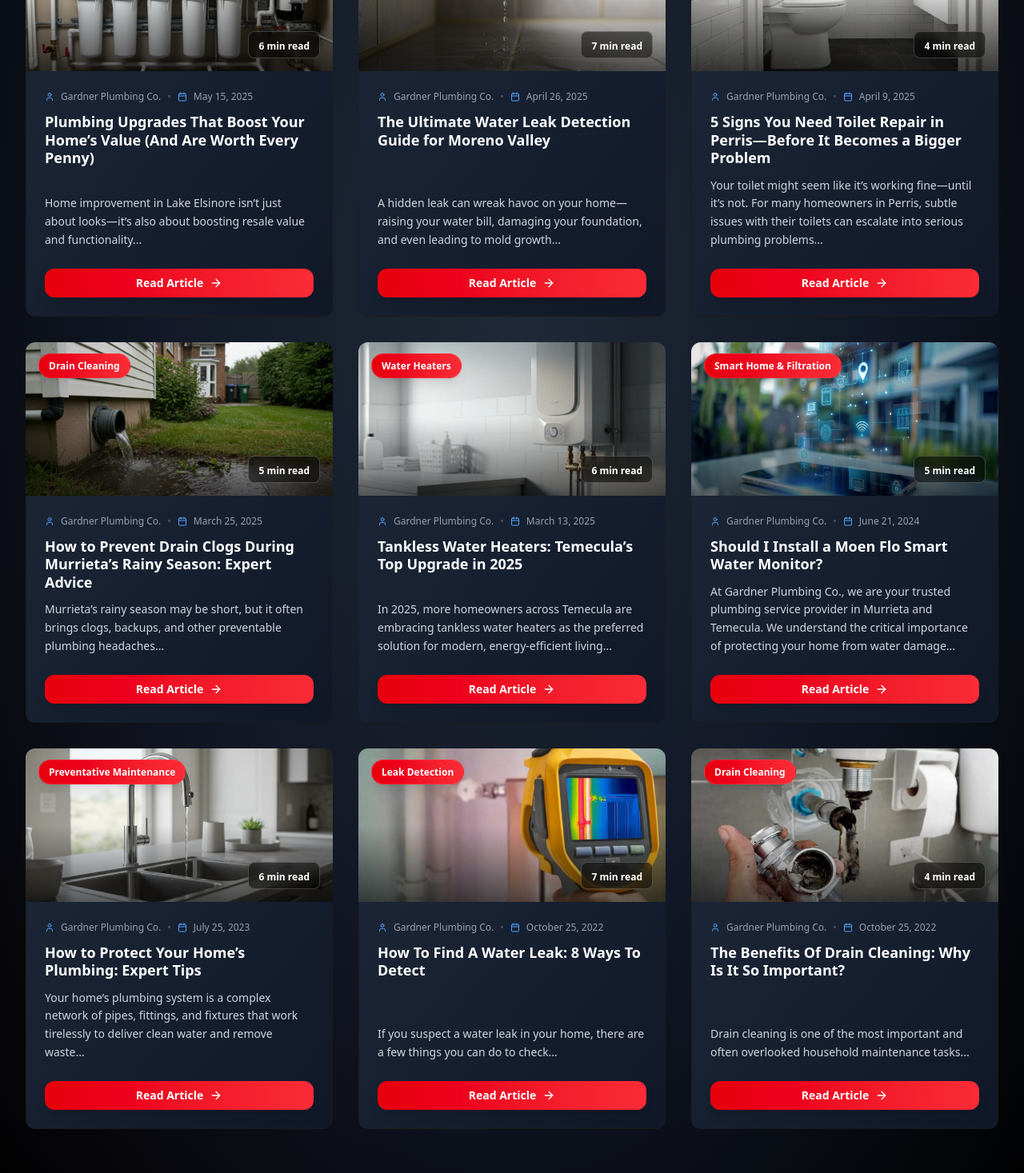
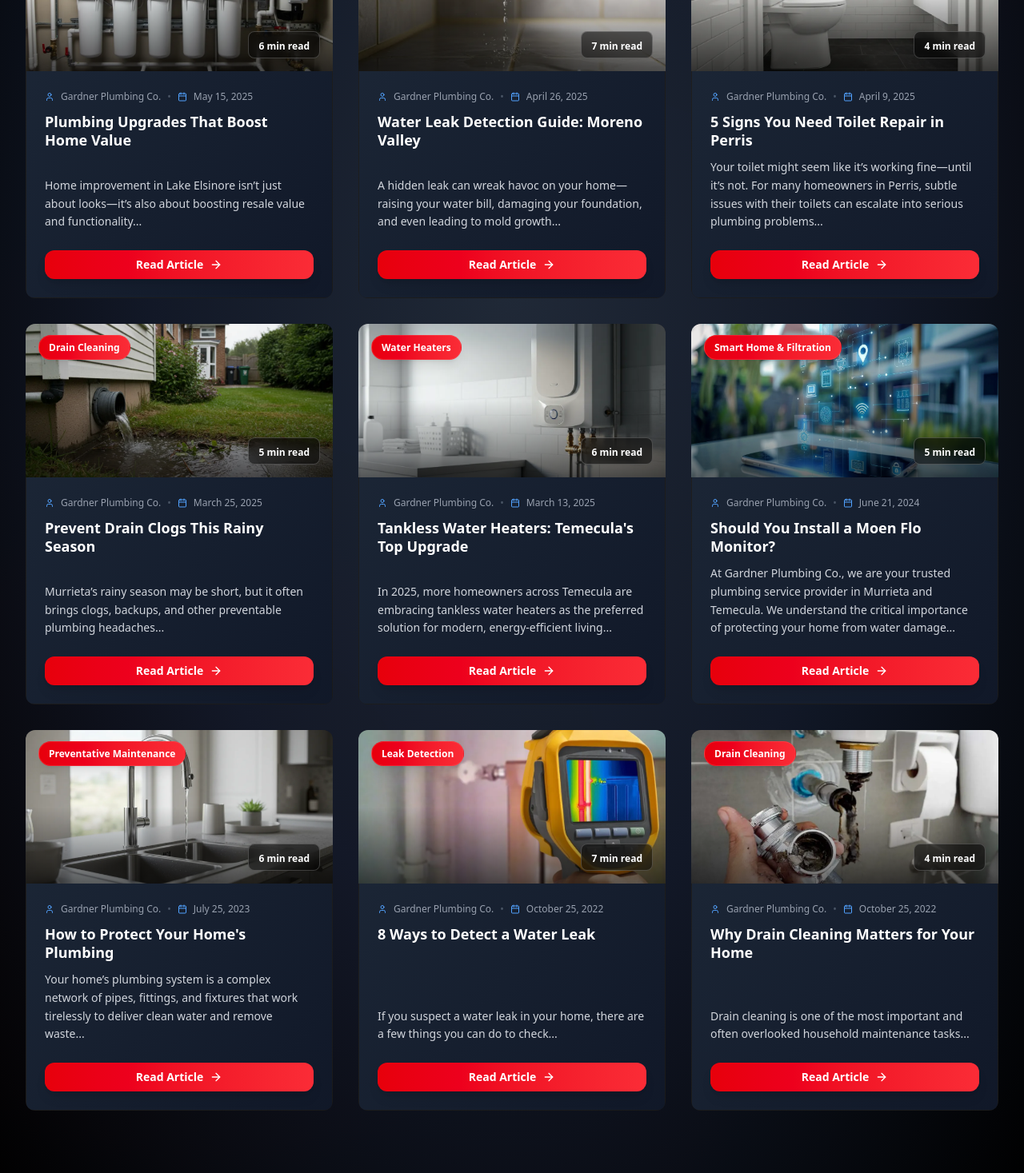
Before and after one commit to tdmgmrkt-arch/gardner-site-next, a Next.js app: page /blog in a window 1280 px wide. Shown: the part 931-2398 px from the top of the page at 80% size. Built offline with nearby package versions, Linux system fonts and the light colour scheme.

Commit message:
fix broken external  on backups page / fix no h1 on FAQ page / fix long title tags on 9 blog pages

```diff
--- a/components/AllFaq.tsx
+++ b/components/AllFaq.tsx
@@ -179,9 +179,9 @@ export function AllFaq() {
               <HelpCircle className="h-4 w-4 sm:h-5 sm:w-5 text-blue-400" />
               <span className="text-blue-400 font-semibold text-xs sm:text-sm uppercase tracking-wider">FAQ</span>
             </div>
-            <h2 className="text-2xl sm:text-3xl md:text-4xl lg:text-5xl font-bold text-white text-center mb-6 sm:mb-8 drop-shadow-lg">
+            <h1 className="text-2xl sm:text-3xl md:text-4xl lg:text-5xl font-bold text-white text-center mb-6 sm:mb-8 drop-shadow-lg">
               Frequently Asked <span className="text-gradient bg-gradient-to-r from-blue-400 to-red-600 bg-clip-text text-transparent">Questions</span>
-            </h2>
+            </h1>
             <p className="text-sm sm:text-base lg:text-[16px] text-gray-300 text-center max-w-4xl mx-auto leading-relaxed">
               Find answers to common questions about our <Link href="/services" className="text-red-400 hover:text-red-300 underline">plumbing services</Link>, pricing, and policies. If you don't find your answer here, please don't hesitate to <Link href="/contact-us" className="text-red-400 hover:text-red-300 underline">contact us</Link>.
             </p>
--- a/components/Backups.tsx
+++ b/components/Backups.tsx
@@ -171,7 +171,7 @@ const emergencyReasons = [
                 Emergency <span className="text-gradient bg-gradient-to-r from-red-400 to-red-600 bg-clip-text text-transparent">Sewer & Drain</span> Backup
               </h1>
               <p className="text-xl text-gray-300 mb-8 leading-relaxed max-w-xl">
-                24/7 <Link href="/services/emergency-service" className="text-red-400 hover:text-red-300 underline">emergency service</Link> for hazardous sewer backups. We clear the line, clean the mess, and restore safety to your home. Our cleanup follows <a href="https://www.epa.gov/mold/sewage-cleanup" target="_blank" rel="noopener noreferrer" className="text-blue-400 hover:text-blue-300 underline">EPA guidelines</a>.
+                24/7 <Link href="/services/emergency-service" className="text-red-400 hover:text-red-300 underline">emergency service</Link> for hazardous sewer backups. We clear the line, clean the mess, and restore safety to your home. Our cleanup follows <a href="https://www.epa.gov/cleanups/basic-information-about-cleanups" target="_blank" rel="noopener noreferrer" className="text-blue-400 hover:text-blue-300 underline">EPA guidelines</a>.
               </p>
               <div className="grid grid-cols-2 gap-4 mb-8">
                 {[{ icon: Clock, text: "24/7 Emergency" }, { icon: Shield, text: "Sanitization" }, { icon: Zap, text: "Hydro Jetting" }, { icon: Phone, text: "Immediate Dispatch" }].map((item, idx) => (
--- a/data/blogPosts.ts
+++ b/data/blogPosts.ts
@@ -16,7 +16,7 @@ export const posts: Post[] = [
  {
   slug: "plumbing-upgrades-boost-home-value",
   category: "Home Improvement",
-  title: "Plumbing Upgrades That Boost Your Home’s Value (And Are Worth Every Penny)",
+  title: "Plumbing Upgrades That Boost Home Value",
   author: "Gardner Plumbing Co.",
   date: "May 15, 2025",
   readTime: "6 min read",
@@ -50,7 +50,7 @@ export const posts: Post[] = [
   {
   slug: "ultimate-water-leak-detection-guide-moreno-valley",
   category: "Leak Detection",
-  title: "The Ultimate Water Leak Detection Guide for Moreno Valley",
+  title: "Water Leak Detection Guide: Moreno Valley",
   author: "Gardner Plumbing Co.",
   date: "April 26, 2025",
   readTime: "7 min read",
@@ -78,7 +78,7 @@ export const posts: Post[] = [
   {
   slug: "signs-you-need-toilet-repair-perris",
   category: "Appliances",
-  title: "5 Signs You Need Toilet Repair in Perris—Before It Becomes a Bigger Problem",
+  title: "5 Signs You Need Toilet Repair in Perris",
   author: "Gardner Plumbing Co.",
   date: "April 9, 2025",
   readTime: "4 min read",
@@ -113,7 +113,7 @@ export const posts: Post[] = [
   {
   slug: "prevent-drain-clogs-rainy-season",
   category: "Drain Cleaning",
-  title: "How to Prevent Drain Clogs During Murrieta’s Rainy Season: Expert Advice",
+  title: "Prevent Drain Clogs This Rainy Season",
   author: "Gardner Plumbing Co.",
   date: "March 25, 2025",
   readTime: "5 min read",
@@ -170,7 +170,7 @@ export const posts: Post[] = [
  {
   slug: "tankless-water-heaters-temecula-upgrade",
   category: "Water Heaters",
-  title: "Tankless Water Heaters: Temecula’s Top Upgrade in 2025",
+  title: "Tankless Water Heaters: Temecula's Top Upgrade",
   author: "Gardner Plumbing Co.",
   date: "March 13, 2025",
   readTime: "6 min read",
@@ -206,7 +206,7 @@ export const posts: Post[] = [
 {
   slug: "should-i-install-moen-flo",
   category: "Smart Home & Filtration",
-  title: "Should I Install a Moen Flo Smart Water Monitor?",
+  title: "Should You Install a Moen Flo Monitor?",
   author: "Gardner Plumbing Co.",
   date: "June 21, 2024",
   readTime: "5 min read",
@@ -243,7 +243,7 @@ export const posts: Post[] = [
   {
   slug: "how-to-protect-your-plumbing",
   category: "Preventative Maintenance",
-  title: "How to Protect Your Home’s Plumbing: Expert Tips",
+  title: "How to Protect Your Home's Plumbing",
   author: "Gardner Plumbing Co.",
   date: "July 25, 2023",
   readTime: "6 min read",
@@ -275,7 +275,7 @@ export const posts: Post[] = [
  {
   slug: "how-to-find-a-water-leak",
   category: "Leak Detection",
-  title: "How To Find A Water Leak: 8 Ways To Detect",
+  title: "8 Ways to Detect a Water Leak",
   author: "Gardner Plumbing Co.",
   date: "October 25, 2022",
   readTime: "7 min read",
@@ -319,7 +319,7 @@ export const posts: Post[] = [
  {
   slug: "benefits-of-drain-cleaning",
   category: "Drain Cleaning",
-  title: "The Benefits Of Drain Cleaning: Why Is It So Important?",
+  title: "Why Drain Cleaning Matters for Your Home",
   author: "Gardner Plumbing Co.",
   date: "October 25, 2022",
   readTime: "4 min read",
```
